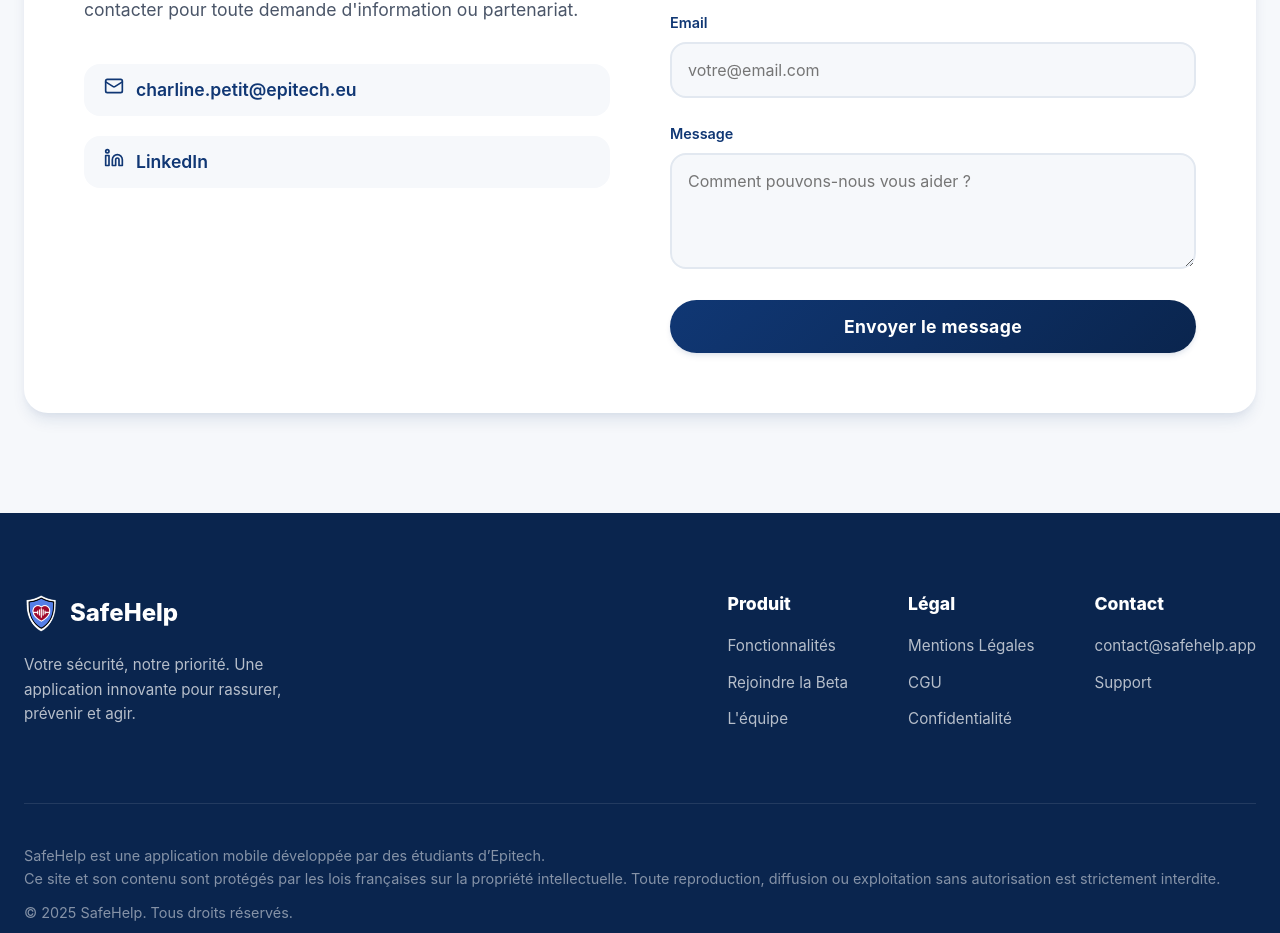
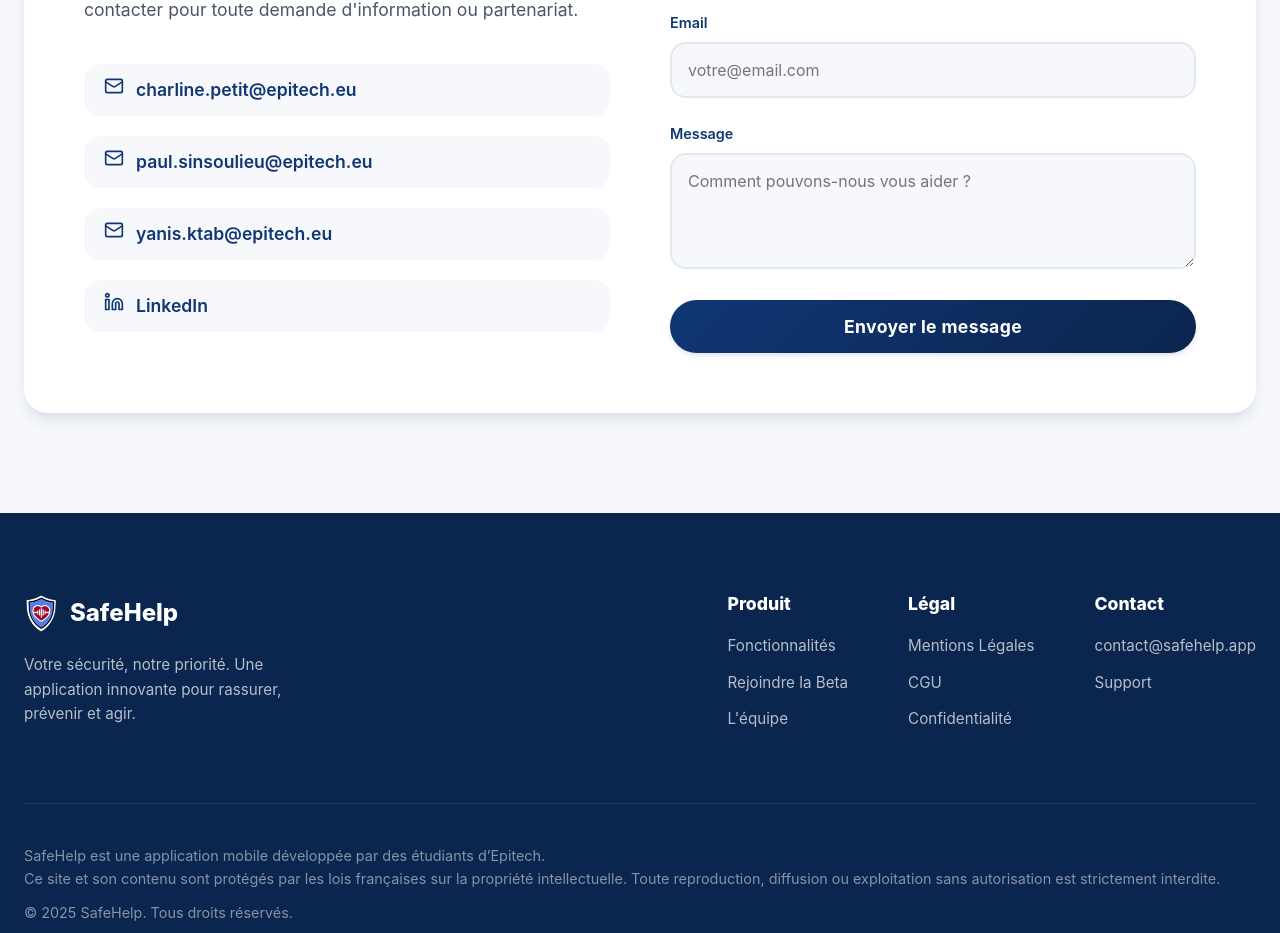
Before and after one commit to charlinecha54/SafeHelp-website, a React (Vite) app: page / in a window 1280 px wide. Shown: the part 9900-10833 px from the top of the page. Built offline with nearby package versions, Linux system fonts and the light colour scheme.

Commit message:
feat: Ajout des emails de Paul et Yanis dans la section Contact

```diff
--- a/src/components/Contact.jsx
+++ b/src/components/Contact.jsx
@@ -31,6 +31,12 @@
                         <div className="contact-links">
                             <a href="mailto:charline.petit@epitech.eu" className="contact-link">
                                 <span className="icon"><Mail size={20} /></span> charline.petit@epitech.eu
+                            </a>
+                            <a href="mailto:paul.sinsoulieu@epitech.eu" className="contact-link">
+                                <span className="icon"><Mail size={20} /></span> paul.sinsoulieu@epitech.eu
+                            </a>
+                            <a href="mailto:yanis.ktab@epitech.eu" className="contact-link">
+                                <span className="icon"><Mail size={20} /></span> yanis.ktab@epitech.eu
                             </a>
                             <a href="https://www.linkedin.com/company/appsafehelp" target="_blank" rel="noopener noreferrer" className="contact-link">
                                 <span className="icon"><Linkedin size={20} /></span> LinkedIn
```
